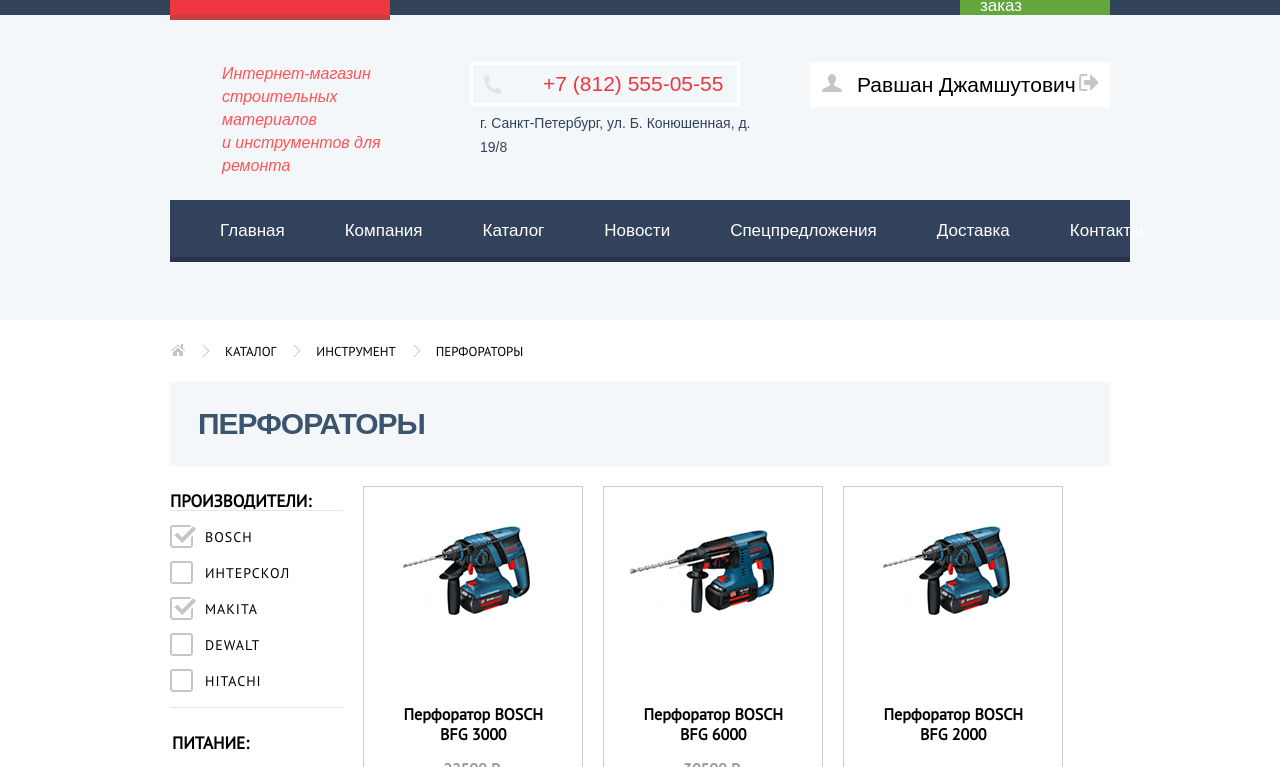
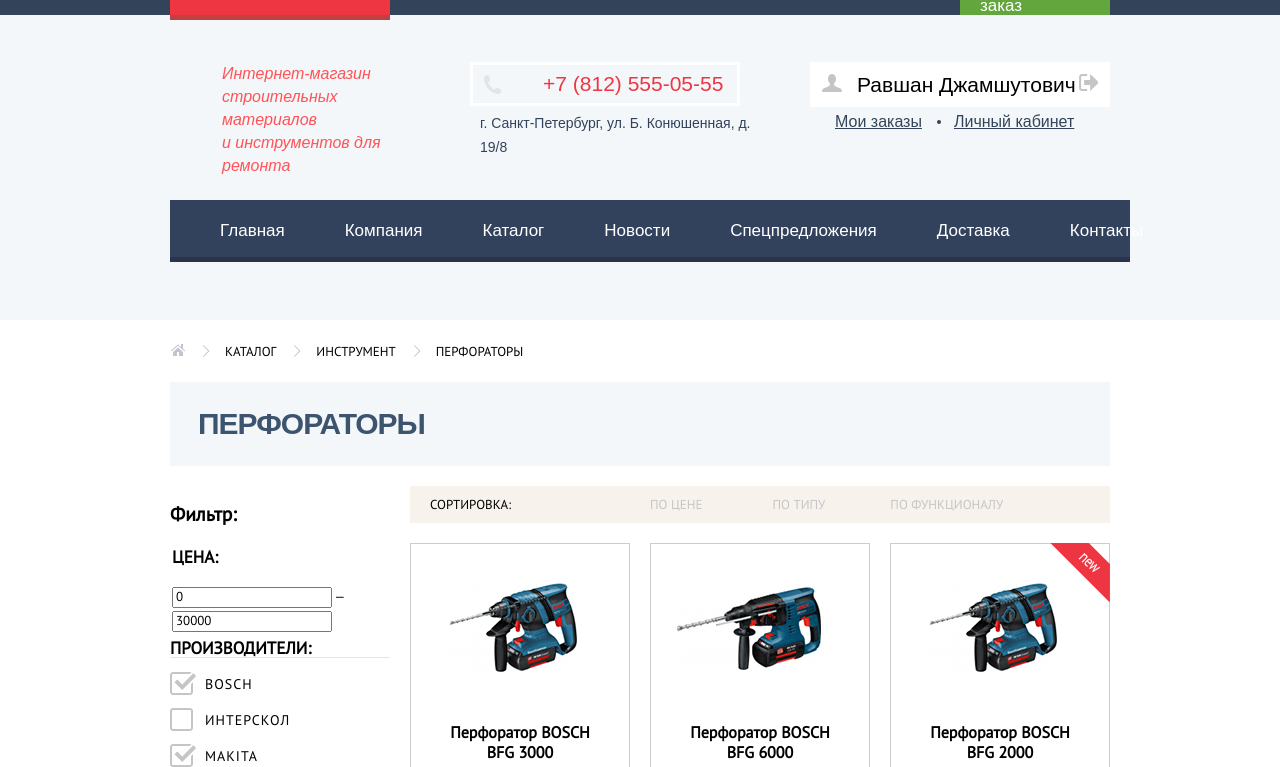
Before and after one commit to 6uddy/805385-technomart-25, a plain HTML site: page catalog.html in a window 1280 px wide. Shown: the part 33-800 px from the top of the page. Drawn offline with Linux system fonts and the light colour scheme; a web font is replaced by a local one.

Commit message:
Правки в стилизации

```diff
--- a/catalog.html
+++ b/catalog.html
@@ -45,14 +45,14 @@
             <a class="user-logged" href="#">Равшан Джамшутович</a>
           </li>
         </ul>
-        <!--<ul class="user-control-navigation-list">-->
-        <!--<li>-->
-        <!--<a href="#">Мои заказы</a>-->
-        <!--</li>-->
-        <!--<li>-->
-        <!--<a href="#">Личный кабинет</a>-->
-        <!--</li>-->
-        <!--</ul>-->
+        <ul class="user-control-navigation-list">
+          <li>
+            <a href="#">Мои заказы</a>
+          </li>
+          <li>
+            <a href="#">Личный кабинет</a>
+          </li>
+        </ul>
       </div>
     </div>
   </div>
@@ -111,11 +111,11 @@
   <!--имя тега для контейнера-->
   <div class="catalog-main-section-wrapper container">
     <aside class="filters">
-      <div class="filters-header visually-hidden">
+      <div class="filters-header">
         <h2>Фильтр:</h2>
       </div>
       <form class="filter-form" method="get" action="http://echo.htmlacademy.ru/">
-        <fieldset class="range-filter visually-hidden">
+        <fieldset class="range-filter">
           <legend class="filter-title">Цена:</legend>
           <div class="range-controls">
           </div>
@@ -174,14 +174,19 @@
       </form>
     </aside>
 
-    <section class="products">
-      <div class="sort-menu visually-hidden">
-        <h3>Сортировка:</h3>
-        <div class="sort-controls">
-          <a href="#">По цене</a>
-          <a href="#">По типу</a>
-          <a href="#">По функционалу</a>
-          <a href="#">sort-toggle</a>
+    <section class="catalog">
+      <div class="catalog-header">
+        <p class="sorting-title">Сортировка:</p>
+        <div class="catalog-sort">
+          <div class="types-of-sort">
+            <a class="sort-by-price" href="#">по цене</a>
+            <a class="sort-by-type" href="#">по типу</a>
+            <a class="sort-by-functionality" href="#">по функционалу</a>
+          </div>
+          <p class="order-buttons">
+            <a class="visually-hidden">по убыванию</a>
+            <a class="visually-hidden">по возрастанию</a>
+          </p>
         </div>
       </div>
 
@@ -191,7 +196,7 @@
             <a href="#" class="buy">Купить</a>
             <a href="#" class="bookmark">В закладки</a>
           </div>
-          <div class="product-image">
+          <div class="image">
             <img src="img/product-2.png" alt="Фото товара">
           </div>
           <div class="product-title">Перфоратор BOSCH BFG 3000</div>
@@ -203,19 +208,20 @@
             <a href="#" class="buy">Купить</a>
             <a href="#" class="bookmark">В закладки</a>
           </div>
-          <div class="product-image">
+          <div class="image">
             <img src="img/product-3.png" alt="Фото товара">
           </div>
           <div class="product-title">Перфоратор BOSCH BFG 6000</div>
           <div class="discount">30500 Р.</div>
           <div class="price">25500 P.</div>
         </li>
-        <li class="catalog-item new-mark">
+        <li class="catalog-item">
+          <div class="flag flag-new">новинка</div>
           <div class="actions">
             <a href="#" class="buy">Купить</a>
             <a href="#" class="bookmark">В закладки</a>
           </div>
-          <div class="product-image">
+          <div class="image">
             <img src="img/product-2.png" alt="Фото товара">
           </div>
           <div class="product-title">Перфоратор BOSCH BFG 2000</div>
@@ -227,19 +233,20 @@
             <a href="#" class="buy">Купить</a>
             <a href="#" class="bookmark">В закладки</a>
           </div>
-          <div class="product-image">
+          <div class="image">
             <img src="img/product-2.png" alt="Фото товара">
           </div>
           <div class="product-title">Перфоратор BOSCH BFG 3000</div>
           <div class="discount">22500 Р.</div>
           <div class="price">15500 P.</div>
         </li>
-        <li class="catalog-item new-mark">
+        <li class="catalog-item">
+          <div class="flag flag-new">новинка</div>
           <div class="actions">
             <a href="#" class="buy">Купить</a>
             <a href="#" class="bookmark">В закладки</a>
           </div>
-          <div class="product-image">
+          <div class="image">
             <img src="img/product-3.png" alt="Фото товара">
           </div>
           <div class="product-title">Перфоратор BOSCH BFG 6000</div>
@@ -251,19 +258,20 @@
             <a href="#" class="buy">Купить</a>
             <a href="#" class="bookmark">В закладки</a>
           </div>
-          <div class="product-image">
+          <div class="image">
             <img src="img/product-2.png" alt="Фото товара">
           </div>
           <div class="product-title">Перфоратор BOSCH BFG 2000</div>
           <div class="discount"></div>
           <div class="price">12500 P.</div>
         </li>
-        <li class="catalog-item new-mark">
+        <li class="catalog-item">
+          <div class="flag flag-new">новинка</div>
           <div class="actions">
             <a href="#" class="buy">Купить</a>
             <a href="#" class="bookmark">В закладки</a>
           </div>
-          <div class="product-image">
+          <div class="image">
             <img src="img/product-2.png" alt="Фото товара">
           </div>
           <div class="product-title">Перфоратор BOSCH BFG 3000</div>
@@ -275,7 +283,7 @@
             <a href="#" class="buy">Купить</a>
             <a href="#" class="bookmark">В закладки</a>
           </div>
-          <div class="product-image">
+          <div class="image">
             <img src="img/product-3.png" alt="Фото товара">
           </div>
           <div class="product-title">Перфоратор BOSCH BFG 6000</div>
@@ -287,7 +295,7 @@
             <a href="#" class="buy">Купить</a>
             <a href="#" class="bookmark">В закладки</a>
           </div>
-          <div class="product-image">
+          <div class="image">
             <img src="img/product-2.png" alt="Фото товара">
           </div>
           <div class="product-title">Перфоратор BOSCH BFG 2000</div>
@@ -296,11 +304,23 @@
         </li>
       </ul>
 
-      <div class="pagination visually-hidden">
-        <span>1</span>
-        <a href="#">2</a>
-        <a href="#">3</a>
-        <a href="#">Следующая</a>
+      <div class="pagination">
+        <ul class="pagination-list">
+          <li class="pagination-item">
+            <a class="pagination-item-current">1</a>
+          </li>
+          <li class="pagination-item">
+            <a href="#">2</a>
+          </li>
+          <li class="pagination-item">
+            <a href="#">3</a>
+          </li>
+          <li class="pagination-item">
+          <li>
+            <a href="#next" class="next">Следующая</a>
+          </li>
+          </li>
+        </ul>
       </div>
     </section>
   </div>
@@ -409,7 +429,6 @@
 </footer>
 
 
-
 <div class="modal modal-dialog">
   <h2 class="visually-hidden">Подтверждение заказа</h2>
   <button type="button" class="modal-close">
--- a/css/style.css
+++ b/css/style.css
@@ -133,6 +133,10 @@ HEADER
   fill: #ee3643;
 }
 
+.header-search input:hover + svg > path {
+  opacity: 1;
+}
+
 .bookmarks,
 .basket,
 .order {
@@ -292,7 +296,7 @@ HEADER
 
 .user-controls-menu {
   display: flex;
-  flex-wrap: wrap;
+  flex-direction: column;
 }
 
 .user-controls-list {
@@ -368,8 +372,6 @@ HEADER
   width: 20px;
   height: 18px;
   background: url("../img/icon-user.svg") no-repeat 0 0;
-  -webkit-transition: 200ms all;
-  -o-transition: 200ms all;
   transition: 200ms all;
 }
 
@@ -381,8 +383,6 @@ HEADER
   width: 20px;
   height: 18px;
   background: url("../img/icon-logout.svg") no-repeat 0 0;
-  -webkit-transition: 200ms all;
-  -o-transition: 200ms all;
   transition: 200ms all;
 }
 
@@ -417,6 +417,53 @@ HEADER
   color: #c5c5c5;
 }
 
+.user-control-navigation-list {
+  display: flex;
+  flex-wrap: wrap;
+  margin: 0 0 0 60px;
+  padding: 0;
+  list-style: none;
+  font-size: 16px;
+  line-height: 18px;
+  font-family: "Cuprum", sans-serif;
+}
+
+.user-control-navigation-list li {
+  position: relative;
+}
+
+.user-control-navigation-list li:nth-child(n+2) {
+  padding-left: 32px;
+}
+
+.user-control-navigation-list li:nth-child(n+2)::before {
+  content: "";
+  position: absolute;
+  top: 50%;
+  left: 15px;
+  width: 4px;
+  height: 4px;
+  margin-top: -2px;
+  background-color: #33445a;
+  border-radius: 10px;
+}
+
+.user-control-navigation-list a {
+  color: #33445a;
+  text-decoration: underline;
+  transition: 200ms all;
+}
+
+.user-control-navigation-list a:hover,
+.user-control-navigation-list a:focus {
+  color: #ee3643;
+}
+
+.user-control-navigation-list a:active {
+  color: #33445a;
+  opacity: 0.3;
+}
+
 .main-navigation {
   position: relative;
   margin: 0;
@@ -439,10 +486,7 @@ HEADER
   display: flex;
   justify-content: space-between;
   margin: 0;
-  padding-top: 0;
-  padding-right: 20px;
-  padding-left: 20px;
-  padding-bottom: 0;
+  padding: 0 20px;
   list-style: none;
 }
 
@@ -466,9 +510,7 @@ HEADER
   border-bottom: 5px #1d2739;
 }
 
-/*
-MAIN
-*/
+/*MAIN*/
 
 .offers {
   padding-top: 60px;
@@ -601,8 +643,6 @@ MAIN
   background: #ff5357;
   border: none;
   border-radius: 2px;
-  -webkit-transition: 150ms all;
-  -o-transition: 150ms all;
   transition: 150ms all;
 }
 
@@ -664,55 +704,6 @@ MAIN
   margin-bottom: 33px;
 }
 
-/*.product-pop-item {*/
-/*  width: 220px;*/
-/*  text-align: center;*/
-/*  border: 1px solid #eaeaea;*/
-/*}*/
-
-/*.product-pop-item .product-title {*/
-/*  margin: 0;*/
-/*  padding: 0 15px;*/
-/*  font-weight: bold;*/
-/*  font-size: 18px;*/
-/*  line-height: 20px;*/
-/*  color: #000000;*/
-/*  letter-spacing: -1px;*/
-/*}*/
-
-/*.product-pop-item .discount {*/
-/*  font-weight: bold;*/
-/*  font-size: 17px;*/
-/*  line-height: 18px;*/
-/*  color: #a9a9a9;*/
-/*}*/
-
-/*.product-pop-item .price {*/
-/*  font-size: 16px;*/
-/*  line-height: 18px;*/
-/*  color: #ffffff;*/
-/*  background-color: #ee3643;*/
-/*}*/
-
-/*.product-pop-item .actions a {*/
-/*  font-size: 14px;*/
-/*  line-height: 18px;*/
-/*  font-family: "Cuprum", sans-serif;*/
-/*  text-transform: uppercase;*/
-/*}*/
-
-/*.product-pop-item .buy {*/
-/*  color: #ffffff;*/
-/*}*/
-
-/*.product-pop-item .bookmark {*/
-/*  color: #33445a;*/
-/*}*/
-
-/**
-catalog
- */
-
 .product-pop-item {
   position: relative;
   display: inline-block;
@@ -743,6 +734,12 @@ catalog
   overflow: hidden;
   z-index: 20;
 }
+
+
+.product-pop-item .flag-new {
+  background: url("../img/new-flag.png") no-repeat 0 0;
+}
+
 
 .product-pop-item .actions {
   position: absolute;
@@ -825,7 +822,7 @@ catalog
   position: relative;
   width: 120px;
   margin: 10px auto 20px;
-  padding: 10px 30px;
+  padding: 10px 20px;
   color: white;
   background: #ee3643;
   border-radius: 3px;
@@ -867,8 +864,6 @@ catalog
   display: flex;
   border: 1px solid #eaeaea;
   height: 145px;
-  /*width: 100%;*/
-  /*height: 100%;*/
   margin-bottom: 20px;
   flex-basis: 220px;
   justify-content: center;
@@ -974,6 +969,7 @@ catalog
   line-height: 20px;
   font-family: "Cuprum", sans-serif;
 }
+
 .partners-list li::before {
   content: "";
   position: absolute;
@@ -985,7 +981,6 @@ catalog
   background-color: #ff716f;
 }
 
-
 .information-button {
   padding: 10px 40px;
 }
@@ -1104,8 +1099,8 @@ catalog
 }
 
 .catalog-name h1 {
-  margin: 0px;
-  padding: 0px;
+  margin: 0;
+  padding: 0;
   font-size: 30px;
   line-height: 40px;
   font-family: "Cuprum", sans-serif;
@@ -1136,8 +1131,7 @@ catalog
 
 .manufacture-filter {
   position: relative;
-  margin: 0;
-  margin-bottom: 20px;
+  margin: 0 0 20px;
 }
 
 .manufacture-filter legend {
@@ -1269,11 +1263,64 @@ catalog
   display: flex;
 }
 
-.products {
+.catalog {
   margin-left: 20px;
   display: flex;
   flex-direction: column;
   width: 700px;
+}
+
+.catalog-header {
+  display: flex;
+  align-items: center;
+  min-height: 37px;
+  margin-bottom: 20px;
+  background-color: #f7f3ec;
+}
+
+.catalog-header p {
+  width: 240px;
+  margin: 0 auto 0 0;
+  text-transform: uppercase;
+}
+
+.sorting-title {
+  padding-left: 20px;
+}
+
+.catalog-sort {
+  display: flex;
+  flex-wrap: wrap;
+  width: 460px;
+  line-height: 18px;
+}
+
+.types-of-sort a {
+  position: relative;
+  color: #c5c5c5;
+  text-transform: uppercase;
+}
+
+.catalog-sort .types-of-sort {
+  display: flex;
+  width: 400px;
+}
+
+.catalog-sort .order-buttons {
+  width: 60px;
+}
+
+.types-of-sort .sort-by-type {
+  margin-left: 70px;
+}
+
+.types-of-sort .sort-by-functionality {
+  margin-left: 65px;
+}
+
+.order-buttons {
+  margin: 0;
+  padding: 0;
 }
 
 .catalog-items {
@@ -1332,6 +1379,10 @@ catalog
   text-indent: -1000px;
   overflow: hidden;
   z-index: 20;
+}
+
+.catalog-item .flag-new {
+  background: url("../img/new-flag.png") no-repeat 0 0;
 }
 
 .catalog-item .actions {
@@ -1415,7 +1466,7 @@ catalog
   position: relative;
   width: 120px;
   margin: 10px auto 20px;
-  padding: 10px 30px;
+  padding: 10px 20px;
   color: white;
   background: #ee3643;
   border-radius: 3px;
@@ -1432,6 +1483,54 @@ catalog
   border-left-color: #ee3643;
 }
 
+/*PAGINATION*/
+
+.pagination-list {
+  display: flex;
+  margin: 0;
+  padding: 0;
+  list-style: none;
+}
+
+.pagination-list .pagination-item {
+  margin-right: 10px;
+}
+
+.pagination-list a {
+  display: flex;
+  justify-content: center;
+  align-items: center;
+  min-width: 40px;
+  min-height: 40px;
+  color: #000000;
+  text-transform: uppercase;
+  text-decoration: none;
+  border: 1px solid #e5e5e5;
+  border-radius: 2px;
+  cursor: pointer;
+}
+
+.pagination-list a:hover,
+.pagination-list a:focus {
+  border-color: #bdc6ca;
+}
+
+.pagination-list a:active {
+  border-color: #ee3643;
+}
+
+.pagination-list .pagination-item-current {
+  color: #ffffff;
+  background-color: #ee3643;
+  border: none;
+  cursor: default;
+}
+
+.pagination-list .next {
+  margin-left: -10px;
+  padding: 0 30px;
+}
+
 /*ABOUT*/
 
 .few-words-wrapper {
@@ -1460,9 +1559,8 @@ catalog
   margin: 0;
 }
 
-/*
-FOOTER
-*/
+/*FOOTER*/
+
 .footer-nav {
   background-color: #32425c;
 }
@@ -1541,13 +1639,11 @@ FOOTER
   color: #f4f8fa;
 }
 
-
 .footer-section-menu {
   padding: 0;
   margin: 0 0 0 auto;
   display: flex;
   flex-wrap: wrap;
-  padding: 0;
   list-style: none;
 }
 
```
Also changed, not shown: index.html (+6 -5 lines), img/new-flag.png (added).
